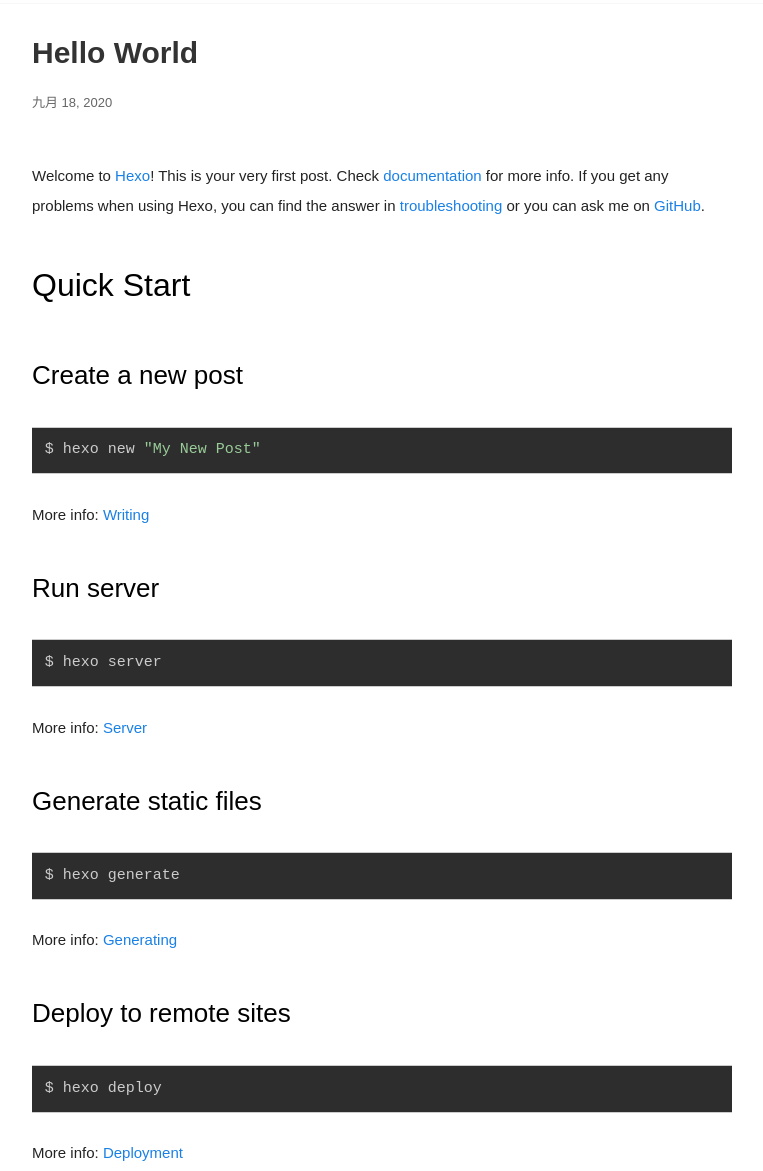
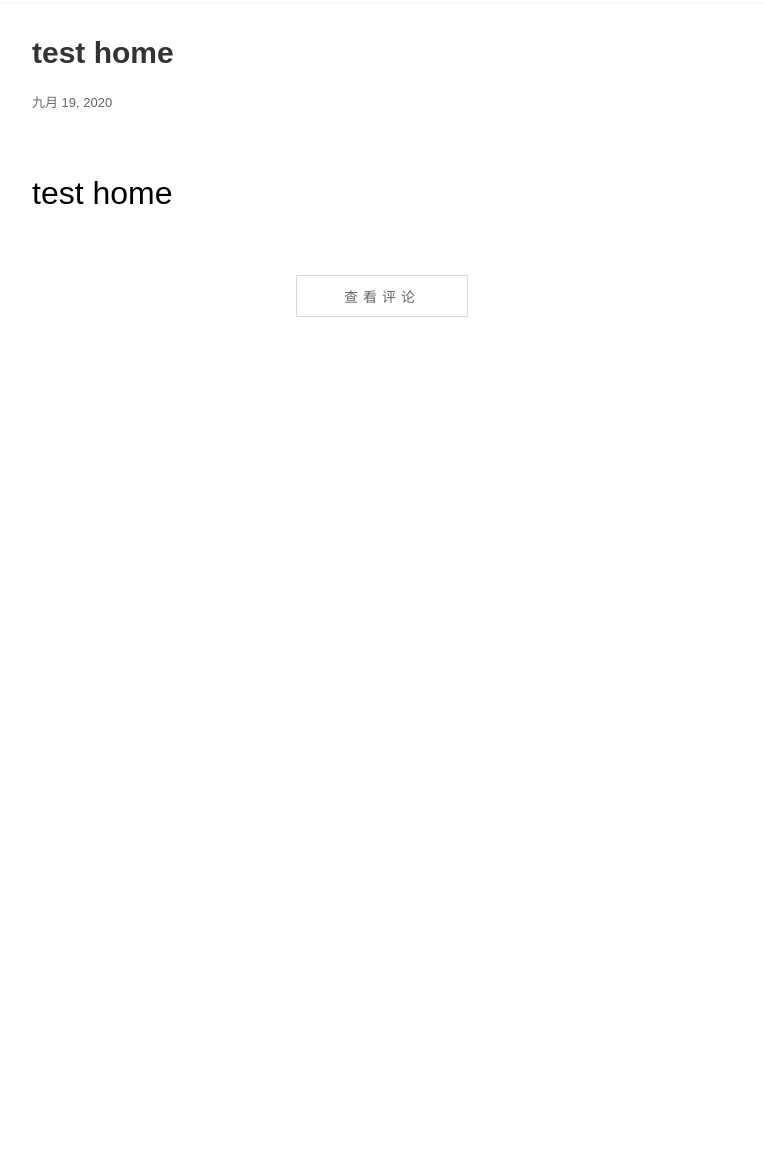
Before and after one commit to void-syh/syh-home.github.io, a plain HTML site: page 2020/09/19/hello-world/index.html in a window 1280 px wide. Shown: the part 47-1218 px from the top of the page, without its empty margins (258-1021 px from the left). After the commit the page ends 800 px from the top, so only its background shows below. Drawn offline with nearby package versions, Linux system fonts and the light colour scheme.

Commit message:
Site updated: 2020-09-19 09:34:10

```diff
--- a/2020/09/18/hello-world/index.html
+++ b/2020/09/19/hello-world/index.html
@@ -5,12 +5,12 @@
     <meta charset="UTF-8" />
     <meta http-equiv="X-UA-Compatible" content="IE=edge,chrome=1" />
     <meta name="viewport" content="width=device-width, minimum-scale=1.0, maximum-scale=1.0, user-scalable=no">
-    <title>Hello World - SYH-homepage</title>
+    <title>test home - SYH-homepage</title>
     <meta name="apple-mobile-web-app-capable" content="yes" />
     <meta name="apple-mobile-web-app-status-bar-style" content="black-translucent">
     <meta name="google" content="notranslate" />
-    <meta name="keywords" content="Fechin,">
-    <meta name="description" content="Welcome to Hexo! This is your very first post. Check documentation for more info. If you get any pr,">
+    <meta name="keywords" content="syh,">
+    <meta name="description" content="test home">
     <meta name="author" content="syh">
     <link rel="alternative" href="atom.xml" title="SYH-homepage" type="application/atom+xml">
     <link rel="icon" href="/syh-home.github.io/img/favicon.png">
@@ -38,7 +38,7 @@
     <div class="bar" style="width: 0;"></div>
     <a class="iconfont icon-home image-icon" href="javascript:;" data-url="https://github.com/void-syh/syh-home.github.io"></a>
     <div title="播放/暂停" class="iconfont icon-play"></div>
-    <h3 class="subtitle">Hello World</h3>
+    <h3 class="subtitle">test home</h3>
     <div class="social">
         <div>
             <div class="share">
@@ -53,27 +53,14 @@
     <div class="section">
         <div class="article">
     <div class='main'>
-        <h1 class="title">Hello World</h1>
+        <h1 class="title">test home</h1>
         <div class="stuff">
-            <span>九月 18, 2020</span>
+            <span>九月 19, 2020</span>
 
 
         </div>
         <div class="content markdown">
-            <p>Welcome to <a target="_blank" rel="noopener" href="https://hexo.io/">Hexo</a>! This is your very first post. Check <a target="_blank" rel="noopener" href="https://hexo.io/docs/">documentation</a> for more info. If you get any problems when using Hexo, you can find the answer in <a target="_blank" rel="noopener" href="https://hexo.io/docs/troubleshooting.html">troubleshooting</a> or you can ask me on <a href="https://github.com/hexojs/hexo/issues">GitHub</a>.</p>
-<h2 id="Quick-Start"><a href="#Quick-Start" class="headerlink" title="Quick Start"></a>Quick Start</h2><h3 id="Create-a-new-post"><a href="#Create-a-new-post" class="headerlink" title="Create a new post"></a>Create a new post</h3><figure class="highlight bash"><table><tr><td class="gutter"><pre><span class="line">1</span><br></pre></td><td class="code"><pre><span class="line">$ hexo new <span class="string">&quot;My New Post&quot;</span></span><br></pre></td></tr></table></figure>
-
-<p>More info: <a target="_blank" rel="noopener" href="https://hexo.io/docs/writing.html">Writing</a></p>
-<h3 id="Run-server"><a href="#Run-server" class="headerlink" title="Run server"></a>Run server</h3><figure class="highlight bash"><table><tr><td class="gutter"><pre><span class="line">1</span><br></pre></td><td class="code"><pre><span class="line">$ hexo server</span><br></pre></td></tr></table></figure>
-
-<p>More info: <a target="_blank" rel="noopener" href="https://hexo.io/docs/server.html">Server</a></p>
-<h3 id="Generate-static-files"><a href="#Generate-static-files" class="headerlink" title="Generate static files"></a>Generate static files</h3><figure class="highlight bash"><table><tr><td class="gutter"><pre><span class="line">1</span><br></pre></td><td class="code"><pre><span class="line">$ hexo generate</span><br></pre></td></tr></table></figure>
-
-<p>More info: <a target="_blank" rel="noopener" href="https://hexo.io/docs/generating.html">Generating</a></p>
-<h3 id="Deploy-to-remote-sites"><a href="#Deploy-to-remote-sites" class="headerlink" title="Deploy to remote sites"></a>Deploy to remote sites</h3><figure class="highlight bash"><table><tr><td class="gutter"><pre><span class="line">1</span><br></pre></td><td class="code"><pre><span class="line">$ hexo deploy</span><br></pre></td></tr></table></figure>
-
-<p>More info: <a target="_blank" rel="noopener" href="https://hexo.io/docs/one-command-deployment.html">Deployment</a></p>
-
+            <h2 id="test-home"><a href="#test-home" class="headerlink" title="test home"></a>test home</h2>
             <!--[if lt IE 9]><script>document.createElement('audio');</script><![endif]-->
             <audio id="audio" loop="1" preload="auto" controls="controls" data-autoplay="false">
                 <source type="audio/mpeg" src="">
```
Also changed, not shown: archives/2020/09/index.html (+3 -3 lines), archives/2020/index.html (+3 -3 lines), archives/index.html (+3 -3 lines), index.html (+4 -4 lines).
